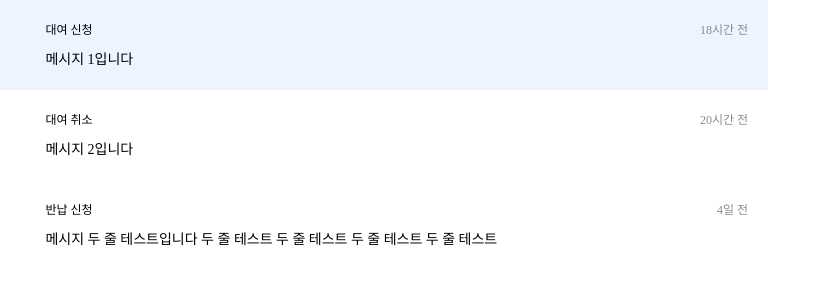
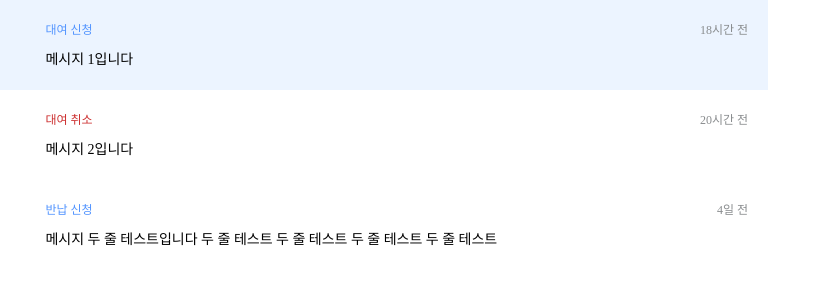
Before and after one commit to billilge/frontend, a Next.js app: page /mobile/admin/notification in a window 1280 px wide. Shown: the top 300 px of the page, without its empty margins (0-831 px from the left). Built offline with nearby package versions, Linux system fonts and the light colour scheme.

Commit message:
feat: 알림 상태별 색상 지정

```diff
--- a/src/components/mobile/common/NotificationItem/index.tsx
+++ b/src/components/mobile/common/NotificationItem/index.tsx
@@ -33,7 +33,14 @@ export default function NotificationItem({
 
         <section className="flex w-full flex-col items-start gap-2.5 text-sm font-medium">
           <section className="flex w-full justify-between">
-            <div className="text-[12px] font-medium">
+            <div
+              className={cn(
+                'text-[12px] font-medium',
+                /REJECTED|CANCEL/.test(status)
+                  ? 'text-return-red'
+                  : 'text-return-blue',
+              )}
+            >
               {AdminNotificationText[status]}
             </div>
             <div className="text-[12px] font-medium text-gray-secondary">
@@ -47,4 +54,4 @@ export default function NotificationItem({
   );
 }
 
-// TODO : 아이콘 세팅해야 함
+// TODO : 아이콘 세팅해야 함 -> 머지 후 재시도
```
